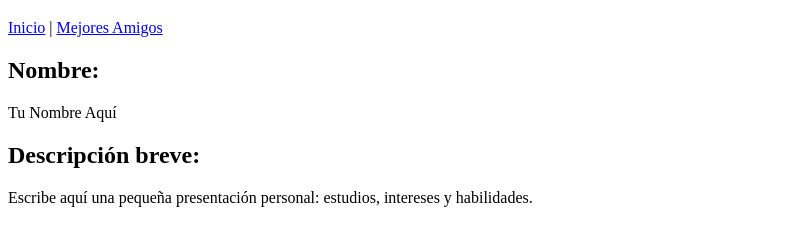
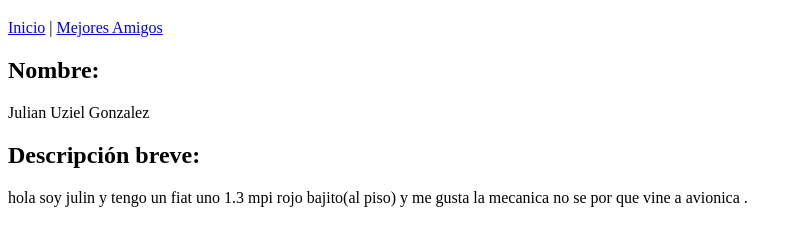
Before and after one commit to julinn2322/repo-6A, a plain HTML site: page presentacion.html in a window 1280 px wide. Shown: the part 61-306 px from the top of the page, without its empty margins (0-794 px from the left). Drawn offline with Linux system fonts and the light colour scheme.

Commit message:
Update presentacion.html

```diff
--- a/presentacion.html
+++ b/presentacion.html
@@ -13,10 +13,10 @@
 
   <section>
     <h2>Nombre:</h2>
-    <p>Tu Nombre Aquí</p>
+    <p>Julian Uziel Gonzalez</p>
 
     <h2>Descripción breve:</h2>
-    <p>Escribe aquí una pequeña presentación personal: estudios, intereses y habilidades.</p>
+    <p>hola soy julin y tengo un fiat uno 1.3 mpi rojo bajito(al piso) y me gusta la mecanica no se por que vine a avionica .</p>
   </section>
 </body>
 </html>
```
